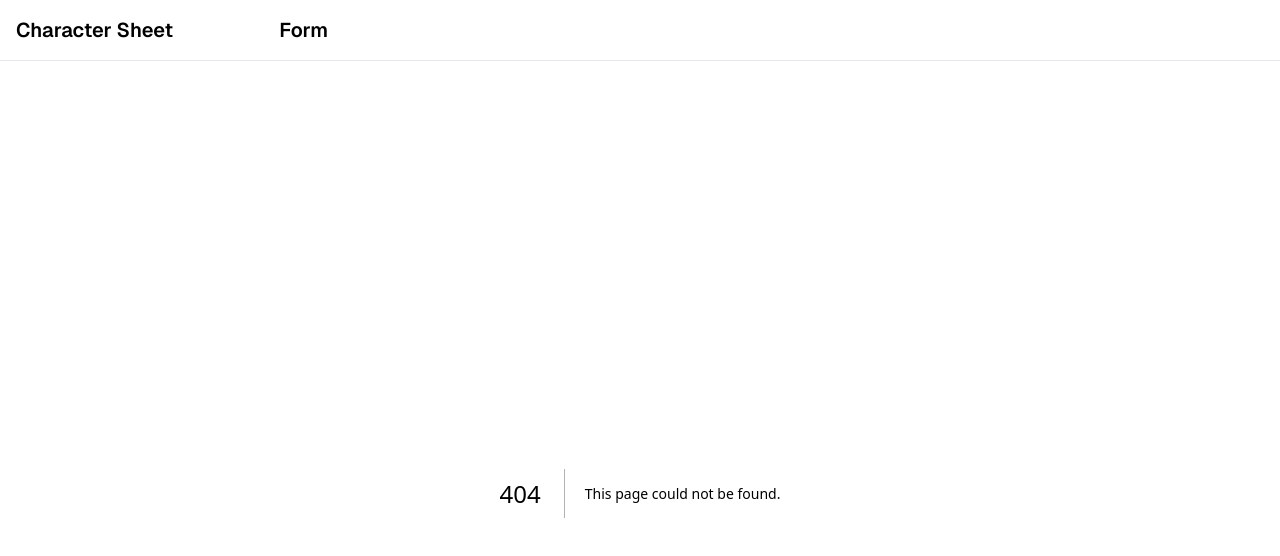
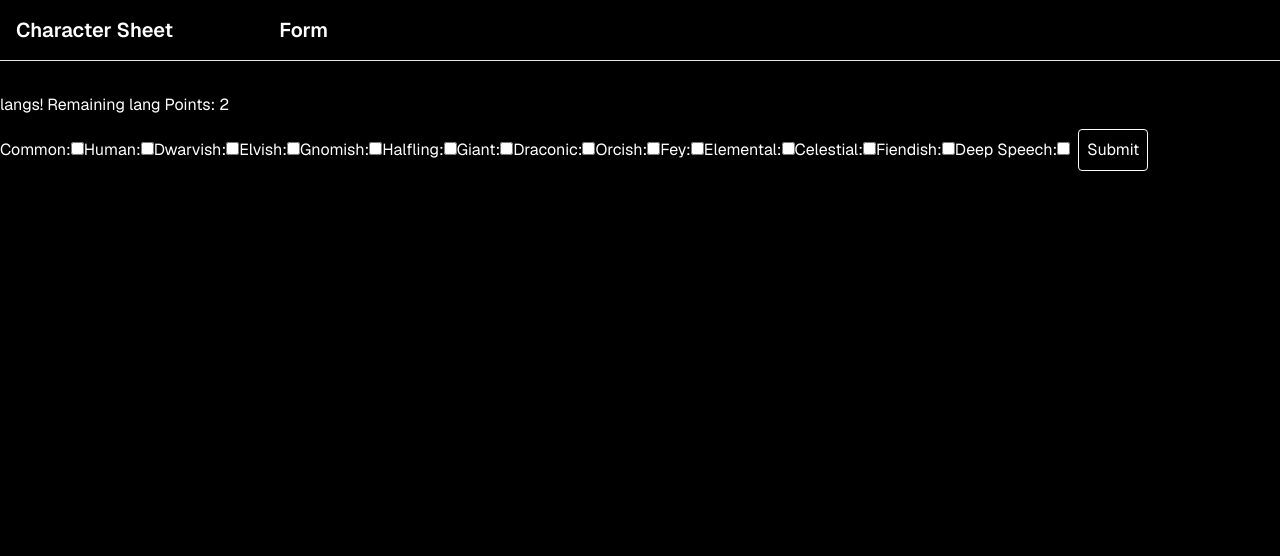
Before and after one commit to thegouge/dc20-beyond, a Next.js app: page /form/background/languages in a window 1280 px wide. Before the commit this address had no page. Shown: the top 556 px of the page. Built offline with nearby package versions, Linux system fonts and the light colour scheme.

Commit message:
Creating a basic form for trades & langs

```diff
--- /dev/null
+++ b/src/app/form/background/languages/page.tsx
@@ -0,0 +1,64 @@
+"use client";
+
+import { useRouter } from "next/navigation";
+import { useContext, useState } from "react";
+import { CharacterContext } from "~/helpers/characterContext";
+import { ALL_LANGS } from "~/types";
+
+export default function langs() {
+  const router = useRouter();
+  const character = useContext(CharacterContext);
+
+  const [langPoints, setlangPoints] = useState(2);
+  const [selectedlangs, setSelectedlangs] = useState<string[]>([]);
+
+  function togglelang(name: string) {
+    const langIndex = selectedlangs.indexOf(name);
+    if (langIndex < 0) {
+      setSelectedlangs([...selectedlangs, name]);
+      setlangPoints(langPoints - 1);
+    } else {
+      setSelectedlangs(selectedlangs.filter((lang) => name !== lang));
+      setlangPoints(langPoints + 1);
+    }
+  }
+
+  function handleSubmit(e: any) {
+    e.preventDefault();
+
+    if (langPoints < 0) {
+      console.log("Hey! you can't spend that many lang points!");
+    } else if (langPoints > 0) {
+      // TODO: transfer any unused lang points into language points
+      console.log(
+        "Spend all your lang points! I don't have a way to transfer lang points to languages yet!",
+      );
+    } else {
+      character.setLanguages(selectedlangs);
+      router.push("/form/background/languages");
+    }
+  }
+
+  return (
+    <div>
+      langs! Remaining lang Points: {langPoints}
+      <form onSubmit={handleSubmit}>
+        {ALL_LANGS.map((langObj) => {
+          return (
+            <label>
+              {langObj.name}:
+              <input
+                type="checkbox"
+                name={langObj.name}
+                onChange={() => togglelang(langObj.name)}
+              />
+            </label>
+          );
+        })}
+        <button className="outline-button my-3" type="submit">
+          Submit
+        </button>
+      </form>
+    </div>
+  );
+}
--- /dev/null
+++ b/src/app/form/background/trades/page.tsx
@@ -0,0 +1,62 @@
+"use client";
+
+import { useRouter } from "next/navigation";
+import { useContext, useState } from "react";
+import { CharacterContext } from "~/helpers/characterContext";
+import { ALL_TRADES } from "~/types";
+
+export default function Trades() {
+  const router = useRouter();
+  const character = useContext(CharacterContext);
+
+  const [tradePoints, setTradePoints] = useState(3);
+  const [selectedTrades, setSelectedTrades] = useState<string[]>([]);
+
+  function toggleTrade(name: string) {
+    const tradeIndex = selectedTrades.indexOf(name);
+    if (tradeIndex < 0) {
+      setSelectedTrades([...selectedTrades, name]);
+    } else {
+      setSelectedTrades(selectedTrades.filter((trade) => name !== trade));
+    }
+  }
+
+  function handleSubmit(e: any) {
+    e.preventDefault();
+
+    if (tradePoints < 0) {
+      console.log("Hey! you can't spend that many trade points!");
+    } else if (tradePoints > 0) {
+      // TODO: transfer any unused trade points into language points
+      console.log(
+        "Spend all your trade points! I don't have a way to transfer trade points to languages yet!",
+      );
+    } else {
+      character.setTrades(selectedTrades);
+      router.push("/form/background/languages");
+    }
+  }
+
+  return (
+    <div>
+      Trades! Remaining Trade Points: {tradePoints}
+      <form onSubmit={handleSubmit}>
+        {ALL_TRADES.map((tradeObj) => {
+          return (
+            <label>
+              {tradeObj.name}:
+              <input
+                type="checkbox"
+                name={tradeObj.name}
+                onChange={() => toggleTrade(tradeObj.name)}
+              />
+            </label>
+          );
+        })}
+        <button className="outline-button my-3" type="submit">
+          Submit
+        </button>
+      </form>
+    </div>
+  );
+}
```
